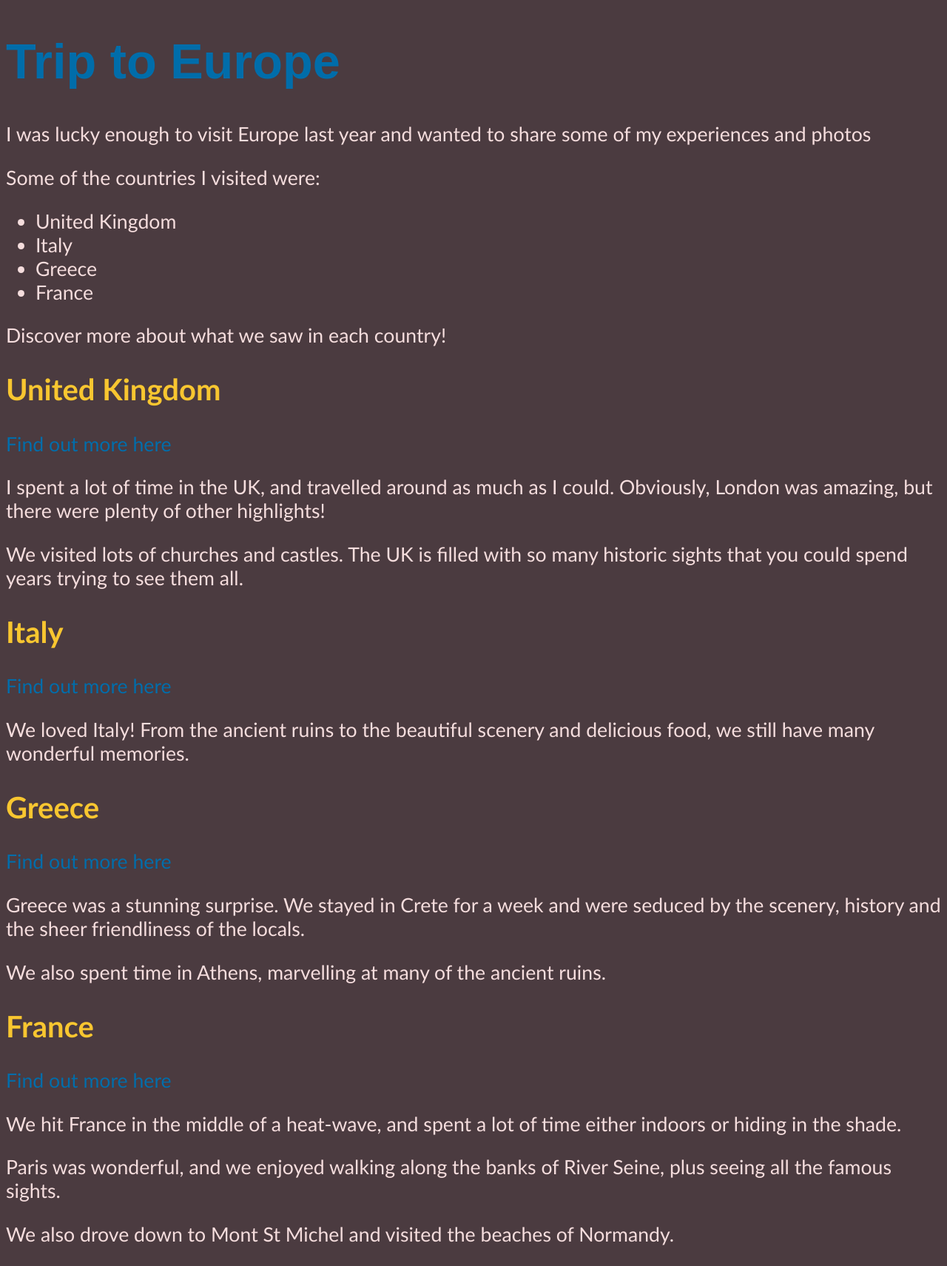
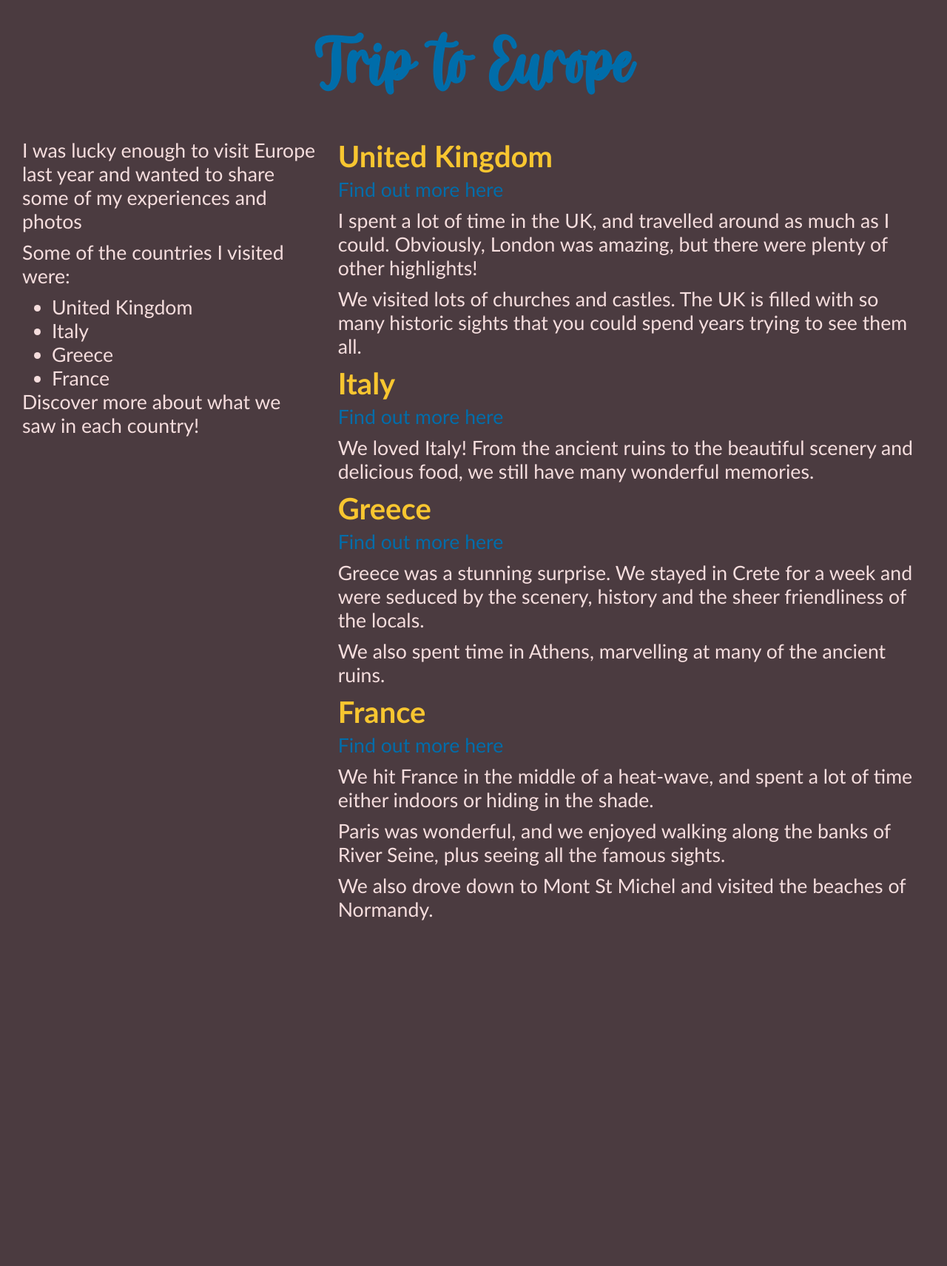
Before and after one commit to standrewscollege2018/2021-year-11-web-design-classwork-padams73, a PHP site: page / in a window 1280 px wide. Shown: the whole page at 74% size. After the commit the page ends 1244 px from the top, so only its background shows below. Run offline with PHP 8.4, Linux system fonts and the light colour scheme.

```diff
--- a/europe/index.html
+++ b/europe/index.html
@@ -7,11 +7,15 @@
   </head>
   <body>
 
+  <h1>Trip to Europe</h1>
 
-  <h1>Trip to Europe</h1>
+  <!-- container begins -->
+  <div class="container">
+    <!-- Left-column contains list of countries -->
+    <div class="intro-col">
       <p>I was lucky enough to visit Europe last year and wanted to share some of my experiences and photos
       </p>
-  <p class="bodytext">Some of the countries I visited were:</p>
+      <p>Some of the countries I visited were:</p>
       <ul>
         <li>United Kingdom</li>
         <li>Italy</li>
@@ -19,6 +23,9 @@
         <li>France</li>
       </ul>
       <p>Discover more about what we saw in each country!</p>
+    </div>
+    <!-- main-content div contains links to all the countries -->
+    <div class="main-content">
       <h2>United Kingdom</h2>
       <p><a href="uk.html">Find out more here</a></p>
       <p>I spent a lot of time in the UK, and travelled around as much as I could. Obviously, London was amazing, but there were plenty of other highlights!
@@ -43,6 +50,11 @@
       </p>
       <p>We also drove down to Mont St Michel and visited the beaches of Normandy.
       </p>
+    <!-- Main-content div ends here -->
+    </div>
+
+  <!-- Container ends -->
+  </div>
 
   </body>
 </html>
--- a/europe/styles.css
+++ b/europe/styles.css
@@ -1,26 +1,47 @@
+/* Reset all margin and padding to zero */
+* {
+  padding: 0px;
+  margin: 0px;
+}
+
 body {
   background-color: rgb(75, 59, 64);
+  /* To apply different padding to each side */
+  /* Top right bottom left */
+  padding: 15px 30px 15px 30px;
 }
+/* Import new font */
+@font-face {
+  font-family: Bernadette;
+  src: url(fonts/Bernadette.otf);
+}
+
 /* Formatting the text on our site */
 h1 {
   color: rgb(0, 109, 170);
-  font-family: Papyrus, sans-serif;
-  font-size: 50pt;
+  font-family: Bernadette, Papyrus, sans-serif;
+  font-size: 80pt;
+  margin-bottom: 20px;
+  text-align: center;
 }
 h2 {
   color: rgb(248, 198, 48);
   font-family: Calibri, sans-serif;
   font-size: 30pt;
+
+  margin-bottom: 5px;
 }
 p {
   color: rgb(245, 221, 221);
   font-family: Calibri, Arial, sans-serif;
   font-size: 20pt;
+  margin-bottom: 10px;
 }
 ul {
   color: rgb(245, 221, 221);
   font-family: Calibri, Arial, sans-serif;
   font-size: 20pt;
+  margin-left: 40px;
 }
 /* Formatting links */
 a:link {
@@ -36,3 +57,38 @@ a:visited {
   text-decoration: none;
   color: rgb(0, 109, 170);
 }
+/* Create classes to be applied whenever we need them */
+.caption {
+  font-size: 14pt;
+  color: yellow;
+}
+/* Layout styles */
+.container {
+  display: grid;
+  grid-template-columns: 1fr 2fr;
+  grid-column-gap: 30px;
+}
+.intro-col {
+
+}
+.main-content {
+
+}
+.three-container {
+  display: grid;
+  grid-template-columns: 1fr 1fr 1fr;
+  grid-column-gap: 30px;
+}
+.card {
+  height: 300px;
+  background-color: red;
+  /* borders need colour, style and thickness */
+  border: black solid 1px;
+  /* To add rounded corners, use border-radius */
+  border-radius: 10px;
+}
+/* Resize images nicely inside cards */
+.card img {
+  max-width:100%;
+  height: auto;
+}
```
Also changed, not shown: europe/threecol.html (added, +21 -0 lines), europe/uk.html (+15 -9 lines), europe/fonts/Bernadette.otf (added), europe/fonts/Bernadette.ttf (added), europe/fonts/Milla_Cilla.otf (added). Lines whose indentation alone changed are shown as unchanged.
